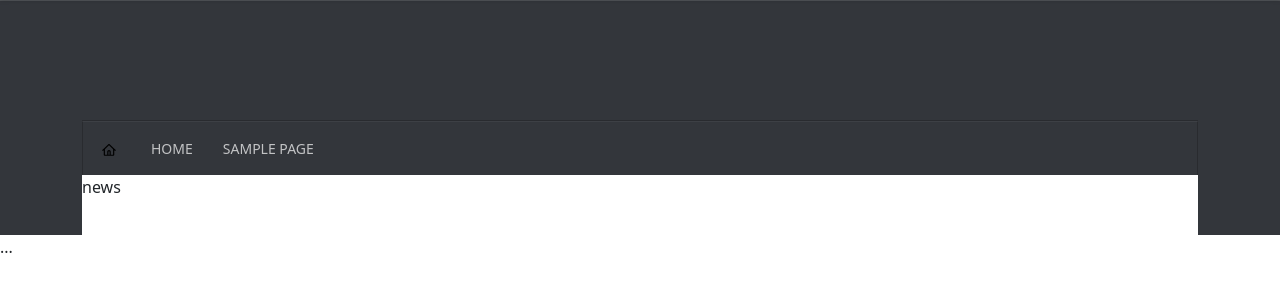
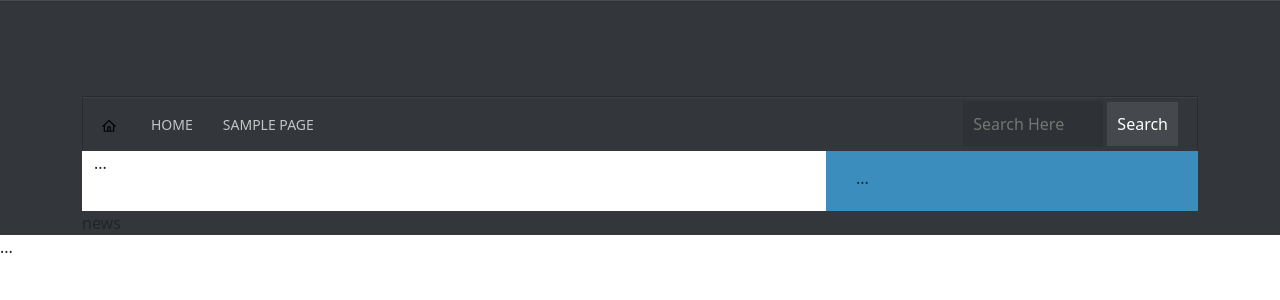
Before and after one commit to nathaliaveneziano/b7web, a WordPress theme: template ZP/WORDPRESS_THEME_I/minimag/index.php in a window 1280 px wide. Shown: the part 40-340 px from the top of the page. Run offline with PHP 8.4 and a stand-in for WordPress, Linux system fonts and the light colour scheme; the site name, menu and one post (Sample post) are stand-ins, and other content is empty.

Commit message:
Projeto: Tema do zero: Cabeçalho (2/3)

```diff
--- a/ZP/WORDPRESS_THEME_I/minimag/assets/css/template.css
+++ b/ZP/WORDPRESS_THEME_I/minimag/assets/css/template.css
@@ -64,6 +64,7 @@ body.admin-bar {
 .main-nav {
   display: flex;
   align-items: center;
+  justify-content: stretch;
 }
 
 .main-nav-home {
@@ -79,6 +80,7 @@ body.admin-bar {
 }
 
 .main-nav ul {
+  flex-grow: 2;
   display: flex;
   flex-direction: row;
   align-items: center;
@@ -91,7 +93,41 @@ body.admin-bar {
   color: rgba(255, 255, 255, 0.7);
 }
 
-.news {
+/* SEARCH AREA */
+.search-area {
+  margin: 0 20px;
+}
+
+.search-area .search-input {
+  border: none;
+  padding: 11px 10px;
+  background: rgba(0, 0, 0, 0.1);
+  color: #fff;
+  width: 140px;
+  outline: none;
+}
+
+.search-area .search-submit {
+  background: rgba(222, 222, 222, 0.1);
+  border: none;
+  color: #fff;
+  cursor: pointer;
+  padding: 10px 10px;
+  transition: all 0.3s ease-in-out;
+}
+
+/* INFO AND SOCIAL AREA */
+.main-info {
   height: 60px;
   background: #fff;
 }
+
+.main-info .row {
+  margin: 0;
+  height: 100%;
+}
+
+.main-info .social-area {
+  background-color: #3b8dbd;
+  padding: 15px 30px;
+}
--- a/ZP/WORDPRESS_THEME_I/minimag/header.php
+++ b/ZP/WORDPRESS_THEME_I/minimag/header.php
@@ -55,9 +55,19 @@
               ));
             }
             ?>
+            <div class="search-area">
+              <?php get_search_form(); ?>
+            </div>
           </div>
-          <div class="news">news</div>
+          <div class="main-info">
+            <div class="row">
+              <div class="col-sm-8">...</div>
+              <div class="col-sm-4 social-area">...</div>
+            </div>
+          </div>
         </div>
+        <div class="news">news</div>
       </div>
     </div>
+    </div>
   </header>
--- /dev/null
+++ b/ZP/WORDPRESS_THEME_I/minimag/searchform.php
@@ -0,0 +1,4 @@
+<form action="/" method="get">
+  <input type="search" name="s" placeholder="Search Here" value="<?php the_search_query(); ?>" class="search-input">
+  <input type="submit" value="Search" class="search-submit">
+</form>
```
